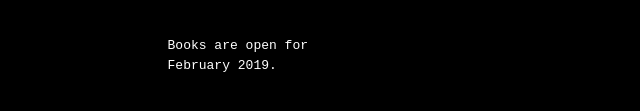
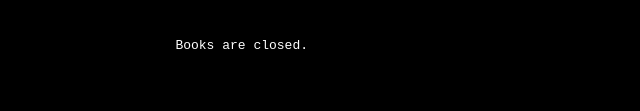
Before and after one commit to yoshuawuyts/server, a plain HTML site: page templates/index.html in a window 1280 px wide. Shown: the part 271-382 px from the top of the page, without its empty margins (0-640 px from the left). Drawn offline with Linux system fonts and the light colour scheme.

Commit message:
patches
Signed-off-by: Yoshua Wuyts <yoshuawuyts@gmail.com>

```diff
--- a/templates/index.html
+++ b/templates/index.html
@@ -50,7 +50,7 @@
 
     <marquee direction="down" width="300" height="200" behavior="alternate" scrollamount="3">
       <marquee behavior="alternate">
-        Books are open for <br/> February 2019.
+        Books are closed.
       </marquee>
     </marquee>
   </body>
```
Also changed, not shown: 3 other files.
